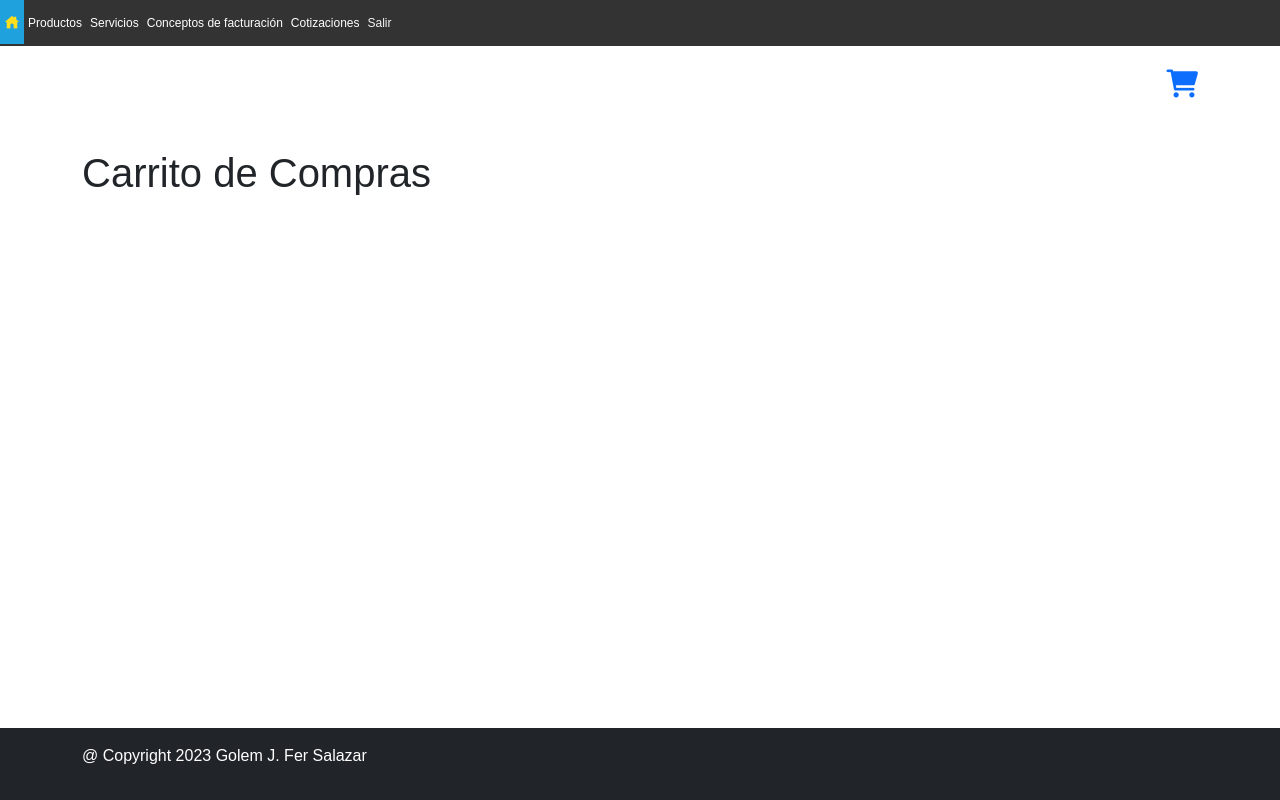
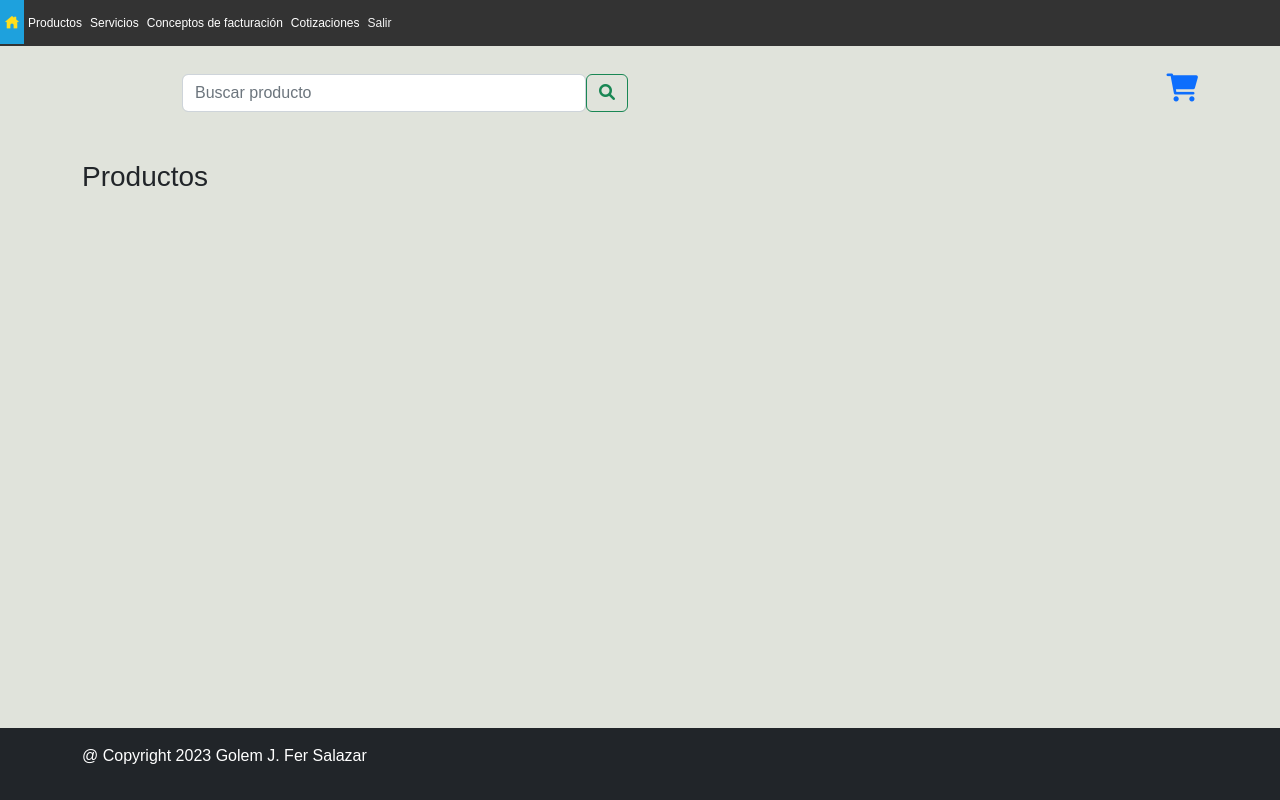
Before and after one commit to hugenri/SISTEM_CAMESEC, a PHP site: page /carrito.php in a window 1280 px wide. Run offline with PHP 8.4, Linux system fonts and the light colour scheme; data that the repository does not hold is empty.

Commit message:
cart continua

```diff
--- a/actions/venta.php
+++ b/actions/venta.php
@@ -53,8 +53,9 @@ if(isset($action) && !empty($action)){
 
    }elseif ($action == 'mostarProductos') {
     $ventaModel = new  VentaModel();
+    $searchTerm = isset($_POST['searchTerm']) ? $_POST['searchTerm'] : '';
      // Obtener productos utilizando el método correspondiente de VentaModel
-     $products = $ventaModel->getProductos();
+     $products = $ventaModel->getProductos($searchTerm);
 
      // Enviar la respuesta como JSON
      header('Content-Type: application/json');
@@ -195,44 +196,3 @@ if(isset($action) && !empty($action)){
   }
 
 }
-/*
-  // Crear una instancia del modelo de venta
-      $ventaModel = new VentaModel();
-
-      // Obtener los datos del carrito de la sesión
-      $cart = new Cart();
-
-    // Verificar si el carrito tiene datos
-    if ($cart->getRowCount() > 0) {
-    $cartItems = $cart->contents();
-
-    $total = $cart->calculateTotal();
-    $fecha = date('Y-m-d'); // Fecha actual
-
-    // Registrar la venta del producto en la base de datos
-    $idVenta = $ventaModel->insertOrderItems(2, $fecha, $total['total'], $cartItems);
-
-    if ($idVenta) {
-        // Si se registraron todas las ventas correctamente, vacía el carrito
-        $cart->clear_cart();
-
-        // Envía una respuesta de éxito
-        $response['status'] = 'success';
-        $response['message'] = 'Las ventas se registraron correctamente.';
-     }else {
-        // Si ocurrió un error al registrar la venta de un producto, envía una respuesta de error
-        $response['status'] = 'error';
-        $response['message'] = 'Error al registrar la venta del producto.';
-      }
-   } else {
-    // Si el carrito está vacío, envía una respuesta de error
-    $response['status'] = 'error';
-    $response['message'] = 'El carrito está vacío.';
-   }
-
-   // Enviar la respuesta como JSON
-   header('Content-Type: application/json');
-   echo json_encode($response);
-   exit();
-
-*/
--- a/assets/JS/ventaProductos.js
+++ b/assets/JS/ventaProductos.js
@@ -1,10 +1,18 @@
 document.addEventListener('DOMContentLoaded', function () {
+    getProductos();
+});
+
+function getProductos(){
     const cartItemsContainer = document.getElementById('cart-items');
+    cartItemsContainer.innerHTML = '';
+    // Obtener el valor del input de búsqueda
+    const searchTerm = document.getElementById('searchInput').value.trim();
 
-    // Construir un objeto FormData para enviar los datos
+    // Construir un objeto FormData para enviar los datossearchInput
    var formData = new FormData();
    formData.append('action', 'mostarProductos');
-
+   formData.append('searchTerm', searchTerm);
+   console.log(formData);
    // Utiliza Fetch para enviar la acción al servidor
    fetch('actions/venta.php', {
        method: 'POST',
@@ -12,6 +20,7 @@ document.addEventListener('DOMContentLoaded', function () {
    })
         .then(response => response.json())
         .then(products => {
+            console.log(products);
             // Itera sobre los productos y crea tarjetas usando Bootstrap
             products.forEach(product => {
 
@@ -20,19 +29,20 @@ document.addEventListener('DOMContentLoaded', function () {
             });
         })
         .catch(error => console.error('Error al obtener productos:', error));
-
+    }
     // Función para crear una tarjeta de producto usando Bootstrap
     function createProductCard(product) {
         const card = document.createElement('div');
-        card.className = 'col-md-3 mb-4';
+        card.className = 'col-md-4 mb-4';
 
         card.innerHTML = `
             <div class="card  custom-card mb-2">
                 <img src="assets/images/productos/${product.imagen}" class="card-img-top align-self-center" alt="${product.imagen}" style="margin: 10px; width: 100px; height: 100px; object-fit: cover;">
                 <div class="card-body">
                     <h5 class="card-title">${product.nombre}</h5>
-                    <p class="card-text">$${product.precio}</p>
-                    <a href="#" class="btn btn-success d-block mx-auto addToCartBtn" data-product-id="${product.id}">Agregar al Carrito</a>
+                    <p class="card-text">Precio: $${product.precio}</p>
+                    <p class="card-text">IVA: 16%</p>
+                    <a href="#" class="btn btn-success rounded-pill  d-block mx-auto addToCartBtn" data-product-id="${product.id}">Agregar al Carrito</a>
                 </div>
             </div>
         `;
@@ -55,24 +65,24 @@ document.addEventListener('DOMContentLoaded', function () {
 		<div class="container">
     <div class="row">
         <div class="col-lg-8">
-            <img id="imagen" src="assets/images/productos/${product.imagen}" class="card-img-top align-self-center mb-2" alt="${product.imagen}" style="margin: 10px; width: 170px; height: 170px; object-fit: cover;">
+            <img id="imagen" src="assets/images/productos/${product.imagen}" class="mb-2" alt="${product.imagen}" style="margin: 10px; width: 170px; height: 170px; object-fit: cover;">
             <h5 class="mb-2 mt-1">Descripción: </h5>
             <p id="descripcion">${product.descripcion}</p>
         </div>
-       <div class="col-lg-4">
+       <div class="col-lg-4 mb-3">
   <h5 id="nombre">${product.nombre}</h5>
   <p id="precio">Precio: $${product.precio}</p>
-  <div class="form-group row mb-2">
+  <div class="form-group row mb-3">
    <div class=" col-lg-4 col-sm-4">
     <label for="productQuantity" class="col-form-label">Cantidad:</label>
 	 </div>
-	 <div class="col-lg-8 col-sm-8">
+	 <div class="col-lg-8 col-sm-8 mb-2">
     <input type="number" class="form-control mb-2 rounded-pill" id="productQuantity" min="1" value="1">
     </div>
   </div>
   <div class="d-flex flex-column">
-<button type="button" class="btn btn-primary rounded-pill w-100 mb-2" onclick="handleClick(${product.id})">Agregar al carrito</button>
-<button type="button" class="btn btn-primary rounded-pill w-100" data-action="comprar" data-id="${product.id}" onclick="showProductDetailsModal(${product.id})">Comprar</button>
+<button type="button" class="btn btn-primary btn-sm rounded-pill w-100 mb-2" onclick="handleClick(${product.id})">Agregar al carrito</button>
+<button type="button" class="btn btn-primary btn-sm rounded-pill w-100" data-action="comprar" data-id="${product.id}" onclick="showProductDetails(${product.id})">Comprar</button>
 
   </div>
 </div>
@@ -83,10 +93,10 @@ document.addEventListener('DOMContentLoaded', function () {
         const productModal = new bootstrap.Modal(document.getElementById('productModal'));
         productModal.show();
     }
-});
 
 
-function showProductDetailsModal(id) {
+
+function showProductDetails(id) {
 
     // Obtener la cantidad del producto del input
     const quantityInput = document.getElementById('productQuantity');
--- a/assets/JS/ventaProductos2.js
+++ b/assets/JS/ventaProductos2.js
@@ -6,6 +6,8 @@
     // Función para mostrar los productos del carrito
 
 function displayCartItems() {
+     // Obtener el valor del input de búsqueda
+     const searchTerm = document.getElementById('searchInput').value.trim();
     let cartModalContent = document.getElementById('cartModalContent');
      // Limpia el contenido del contenedor del modal
      cartModalContent.innerHTML = '';
@@ -13,6 +15,7 @@ function displayCartItems() {
      // Construir un objeto FormData para enviar los datos
    var formData = new FormData();
    formData.append('action', 'carrito');
+   formData.append('searchTerm', searchTerm);
 
    // Utiliza Fetch para enviar la acción al servidor
    fetch('actions/venta.php', {
@@ -38,7 +41,7 @@ function displayCartItems() {
                                 <p>Precio unitario: $${item.price}</p>
                             </div>
                             <div class="col-3">
-                                <button class="btn btn-sm btn-danger removeItemBtn" data-id="${item.rowid}">Eliminar</button>
+                                <button class="btn btn-sm btn-danger removeItemBtn rounded-pill" data-id="${item.rowid}">Eliminar</button>
                             </div>
                         </div>
                         <hr>
--- a/assets/css/styleUser.css
+++ b/assets/css/styleUser.css
@@ -2,6 +2,7 @@ body {
     margin: 0em;
     padding: 0em;
     font-family: Arial, Helvetica, sans-serif;
+    background-color: #dfe2daf6;
     }
 
 
@@ -16,3 +17,8 @@ body {
 #carritoContainer{
         margin-top: 20px; /* Puedes ajustar este valor según sea necesario */
     }
+
+    .card-img-top {
+        height: 300px; /* se establece la misma altura para todas las imágenes */
+        object-fit: cover; /* se escala la imagen para cubrir el contenedor manteniendo su relación de aspecto */
+    }
--- a/carrito.php
+++ b/carrito.php
@@ -14,21 +14,27 @@ require_once 'layout/menu_user.php';
 
 <div id= "div-contenido" class="container-fluid flex-grow-1"> <!-- el contenido  en este div -->
 
-<div id="carritoContainer" class="container">
+<!-- mostrar los productos al usuario-->
+<div id="CartContainer" class="container mt-3">
     <div class="row">
-        <div class="col-lg-12 col-md-12 text-end">
+    <div class="col-lg-6 col-md-6 mt-2">
+        <div class="d-flex">
+            <input id="searchInput" class="form-control me-10" type="search" name="searchInput" placeholder="Buscar producto" aria-label="Search" style="margin-left: 100px;">
+            <button class="btn btn-outline-success" onclick="getProductos()">
+                <i class="fas fa-search"></i>
+            </button>
+</div>
+    </div>
+        <div class="col-lg-6 col-md-6 text-end mt-2">
             <a href="#" data-bs-toggle="modal" onclick="displayCartItems()" class="text-decoration-none">
                 <i class="fas fa-shopping-cart fs-3"></i>
                 <span id="cartItemCount" class="badge bg-danger"></span>
             </a>
         </div>
     </div>
-</div>
 
-<!-- mostrar los productos al usuario-->
-<div id="CartContainer" class="container mt-5">
 <div class="row mt-5">
-        <h1>Carrito de Compras</h1>
+        <h3 class="mb-4">Productos</h3>
         <div id="cart-items" class="row">
             <!-- Aquí se mostrarán los productos del carrito -->
         </div>
@@ -52,7 +58,7 @@ require_once 'layout/menu_user.php';
   <div class="modal-content">
             <div class="modal-header">
                 <h5 class="modal-title" id="productModalLabel">Detalles del Producto</h5>
-                <button type="button" class="btn btn-secondary" data-bs-dismiss="modal">Cerrar</button>
+                <button type="button" class="btn btn-danger rounded-pill btn-sm" data-bs-dismiss="modal">Cerrar</button>
 				</div>
             <div class="modal-body" id="productModalContent">
                 <!-- Contenido del modal se agregará dinámicamente aquí -->
@@ -67,7 +73,7 @@ require_once 'layout/menu_user.php';
         <div class="modal-content">
             <div class="modal-header">
                 <h5 class="modal-title" id="cartModalLabel">Carrito de Compras</h5>
-                <button type="button" class="btn btn-secondary" data-bs-dismiss="modal">Cerrar</button>
+                <button type="button" class="btn btn-danger btn-sm rounded-pill" data-bs-dismiss="modal">Cerrar</button>
             </div>
             <div class="modal-body">
                 <div class="container">
@@ -90,9 +96,9 @@ require_once 'layout/menu_user.php';
             </div>
 
             <div class="modal-footer">
-                <button type="button" class="btn btn-secondary" data-bs-dismiss="modal">Cerrar</button>
-                <button type="button" class="btn btn-danger" id="clearCartBtn">Vaciar Carrito</button>
-                <button type="button" class="btn btn-primary" id="checkoutBtn">Realizar Compra</button>
+                <button type="button" class="btn btn-danger btn-sm rounded-pill" data-bs-dismiss="modal">Cerrar</button>
+                <button type="button" class="btn btn-danger btn-sm rounded-pill" id="clearCartBtn">Vaciar Carrito</button>
+                <button type="button" class="btn btn-primary btn-sm rounded-pill" id="checkoutBtn">Realizar Compra</button>
             </div>
         </div>
     </div>
--- a/model/VentaModel.php
+++ b/model/VentaModel.php
@@ -13,17 +13,17 @@ $this->conexion = null;
 
     }
 //Función para obtener los registros de orden compra
-public function getProductos(){
+public function getProductos($searchTerm){
 
     try{
 
         //se crea la conexion a la base de datos
         $this->conexion = ConexionBD::getconexion();
           ////se  prepara la sentencia de la  consulta sql para su ejecución y se devuelve un objeto de la consulta
-        $query = $this->conexion->prepare("SELECT * FROM producto;");
+        $query = $this->conexion->prepare("SELECT * FROM producto where nombre LIKE :searchTerm;");
 
         //se ejecuta la consulta sql
-        $query->execute();
+        $query->execute(array(':searchTerm' => '%' . $searchTerm . '%'));
        //se obtiene un array con todos los registros de los resultados
         $data=$query->fetchAll(PDO::FETCH_ASSOC);
 
```
Also changed, not shown: home.php (+26 -11 lines), assets/images/imagen_productos.png (added), assets/images/imagen_servicios.png (added).
